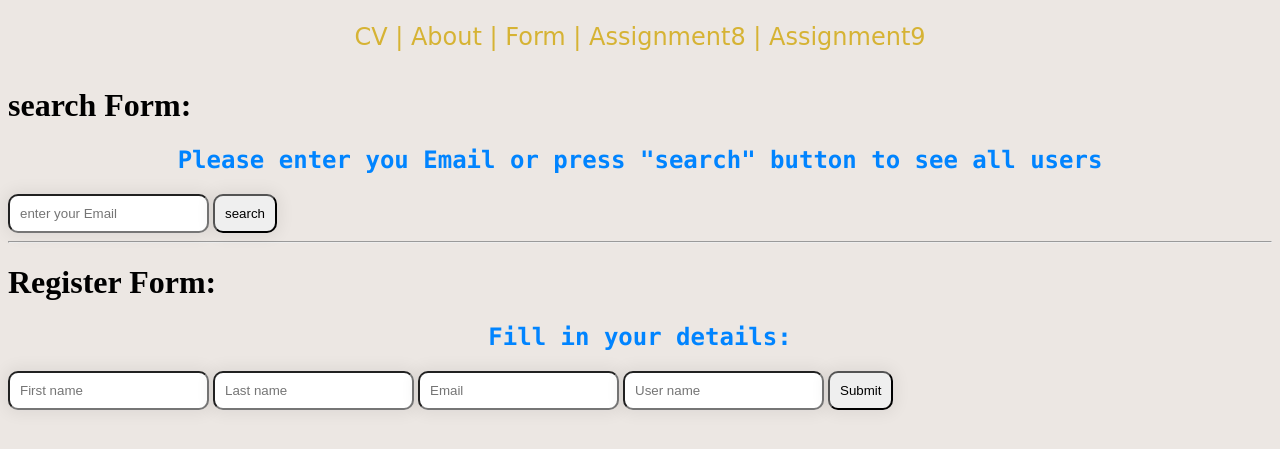
After one commit to rache18/Server, a Flask app: page /logout in a window 1280 px wide. The commit adds this page. Shown: the top 449 px of the page. Run offline with Flask 2, Linux system fonts and the light colour scheme.

Commit message:
Ex9 and Ex8

```diff
--- a/Ex8/app.py
+++ b/Ex8/app.py
@@ -1,6 +1,15 @@
-from flask import Flask, redirect, url_for ,render_template
+from flask import Flask, render_template, url_for , request , redirect , session ,blueprints ,jsonify
+import  mysql, mysql.connector
 
 app = Flask(__name__)
+app.secret_key = '1234'
+
+users = {"user1": {"First Name": "Racheli","Last Name": "Eliyahu", "Email": "rachelosh184@gmail.com", "User Name": "Rache"},
+         "user2": {"First Name": "Doda", "Last Name": "Simi", "Email": "DodaSimi2010@gmai.com" , "User Name": "coolDoda"},
+         "user3": {"First Name": "Kim", "Last Name": "Kardeshian", "Email": "kimik@gmai.com", "User Name": "kimi"},
+         "user4": {"First Name": "billie", "Last Name": "Eilish", "Email": "billiesh@gmai.com","User Name": "billiesh"},
+         "user5": {"First Name": "Leo", "Last Name": "Messi", "Email": "leo@gmai.com","User Name": "messiTheKing"}
+         }
 
 
 @app.route('/')
@@ -21,10 +30,40 @@ def assignment8():
     return render_template('assignment8.html',bakeryProducts = bakeryProducts)
 
 
+@app.route('/assignment9' , methods = ['GET','POST'])
+def assignment9():
+    current_method = request.method
+    if current_method == 'GET':
+        if 'email' in request.args:
+            email = request.args['email']
+            if email is '':
+                return render_template('assignment9.html', search=True, users=users, haveUser=True)
+            user_dic = {}
+            num = 1
+            for user in users.values():
+                if user['Email'] == email:
+                    user_dic[num] = user
+                num += 1
+            if len(user_dic) != 0:
+                return render_template('assignment9.html', search=True, haveUser=True, users=user_dic)
+            else:
+                return render_template('assignment9.html', haveUser=False, search=True)
+        return render_template('assignment9.html')
+    elif current_method == 'POST':
+        users[request.form['firstName']] = {'First Name': request.form['firstName'],
+                                            'Last Name': request.form['lastName'],
+                                            'Email': request.form['email'],
+                                            'User Name': request.form['userName']}
+        session['login'] = True
+        session['userName'] = request.form['userName']
+        return render_template('assignment9.html')
 
-# @app.route('/payment')
-# def errorpage():
-#  return redirect(url_for('main'))
+@app.route('/logout', methods=['GET', 'POST'])
+def logout():
+    session['login'] = False
+    return render_template('assignment9.html')
+
+
 
 if __name__ == '__main__':
     app.run()
--- a/Ex8/static/css/Header.css
+++ b/Ex8/static/css/Header.css
@@ -1,5 +1,7 @@
 
-  header {
+
+
+header {
     text-align:center;
     /*animation-name: example;*/
     /*animation-duration: 4s;*/
@@ -9,6 +11,7 @@
     font-size: 24px;
     font-family: cursive;
     color: #d6b334;
+    grid-template-columns: 50% 50%;
   }
 
 
--- a/Ex8/static/css/style.css
+++ b/Ex8/static/css/style.css
@@ -1,5 +1,5 @@
 body {
-    background-color: pink;
+    background: #ece7e3;
 }
 
 h2 {
--- a/Ex8/templates/Header.html
+++ b/Ex8/templates/Header.html
@@ -2,13 +2,19 @@
 <html lang="en">
 <head>
     <meta charset="UTF-8">
-    <title>Title</title>
+    <title>Header</title>
      <link rel="stylesheet" href="{{ url_for('static', filename='../static/css/Header.css') }}">
 </head>
 
 <body>
     <header>
-        <a href="/">CV</a> | <a href="/Ex2">About</a> | <a href="Form">Form</a> | <a href='/assignment8'>Assignment8</a>
+        <a href="/">CV</a> | <a href="/Ex2">About</a> | <a href="Form">Form</a> | <a href='/assignment8'>Assignment8 </a> | <a href='/assignment9'>Assignment9</a>
+        {% if session['login'] %}
+        <h3> Welcome {{ session['userName'] }}!</h3>
+        <form name="logout" action="logout" >
+            <input type="submit" value="Logout">
+        </form>
+        {% endif %}
     </header>
 
 </body>
--- a/Ex8/templates/assignment8.html
+++ b/Ex8/templates/assignment8.html
@@ -7,7 +7,6 @@
 </head>
 <body>
 {% include 'Header.html' %}
-
 
 
 {% extends "message.html"%}
--- /dev/null
+++ b/Ex8/templates/assignment9.html
@@ -0,0 +1,100 @@
+<!DOCTYPE html>
+<html lang="en">
+<head>
+    <meta charset="UTF-8">
+    <title>Assignment9</title>
+    <link rel="stylesheet" href="{{ url_for('static', filename='../static/css/style.css') }}">
+</head>
+<body>
+{% include 'Header.html' %}
+
+
+<h1>search Form:</h1>
+<h2>Please enter you Email or press "search" button to see all users</h2>
+<form name="search" method=GET" action="assignment9">
+    <input name="email" type="text" id="email" placeholder="enter your Email">
+    <input type="submit" value="search">
+</form>
+{% if search==True %}
+    {% if haveUser==false %}
+        <h2>try another mail</h2>
+    {% elif haveUser==true %}
+            <h2>INFO:</h2>
+            <span>
+                {% for t in users.values() %}
+                    {% for x in t %}
+                        {{ x }}: {{ t[x]}} <br>
+                    {% endfor %} <br>
+                {% endfor %}
+            </span>
+    {% endif %}
+{% endif %}
+
+
+{%if session['login'] == False%}
+    <hr>
+    <h1>Register Form:</h1>
+    <form name="register" method="POST" action="assignment9">
+        <h2> Fill in your details: </h2>
+        <input name="firstName" placeholder="First name">
+        <input name="lastName" placeholder="Last name">
+        <input name="email" type = email  placeholder="Email">
+        <input name="userName" placeholder="User name">
+        <input type="submit">
+    </form>
+{% endif %}
+
+
+
+</body>
+</html>
+
+
+{##}
+{#{% block search %}#}
+{#<h1>search Form:</h1>#}
+{#<h2>enter the user name you search for</h2>#}
+{#<form name="search" method=GET" action="assignment9">#}
+{#    <input name="userName" type="text" id="userName" placeholder="enter your user name">#}
+{#    <input type="submit" value="search">#}
+{#</form>#}
+{#{% if search==True %}#}
+{#    {% if haveUser==false %}#}
+{#        <h2>Not have much in DB, please try again</h2>#}
+{#    {% elif haveUser==true %}#}
+{#            <h2>results:</h2>#}
+{#            <span>#}
+{#             <h3>User Name-</h3>{{user[0].userName}}  <h3>Full name-</h3>{{user[0].firstName}} {{ user[0].lastName }} <h3>Email -</h3> email : {{ user[0].email}}#}
+{#            </span>#}
+{#    {% else %}#}
+{#    <h2>users list:</h2>#}
+{#    <ul>#}
+{#        {% for user in users %}#}
+{#        <li>#}
+{#            <h3>User Name-</h3>  {{ user.userName }}  <h3>Full name-</h3>{{ user.firstName }} {{ user.lastName }} <h3>Email -</h3> {{ user.email }}#}
+{#        </li>#}
+{#        {% endfor %}#}
+{#    </ul>#}
+{#    {% endif %}#}
+{#{% endif %}#}
+{#{% endblock %}#}
+{##}
+{#{% block registration %}#}
+{#    {%if session['login'] == False%}#}
+{#    <hr>#}
+{#    <h1>Register Form:</h1>#}
+{#    <form name="register" method="POST" action="assignment9">#}
+{#        <h2>enter your details</h2>#}
+{#        <input name="userName" placeholder="enter your user name">#}
+{#        <input name="firstName" placeholder="enter your first name">#}
+{#        <input name="lastName" placeholder="enter your last name">#}
+{#        <input name="email" type = email  placeholder="enter your email">#}
+{#        <input type="submit">#}
+{#    </form>#}
+{#    {% else %}#}
+{#        <h2> welcome {{ session['userName'] }}!</h2>#}
+{#        <form name="logout" action="logout">#}
+{#            <input type="submit" value="Logout">#}
+{#        </form>#}
+{#    {% endif %}#}
+{#{% endblock %}#}
```
